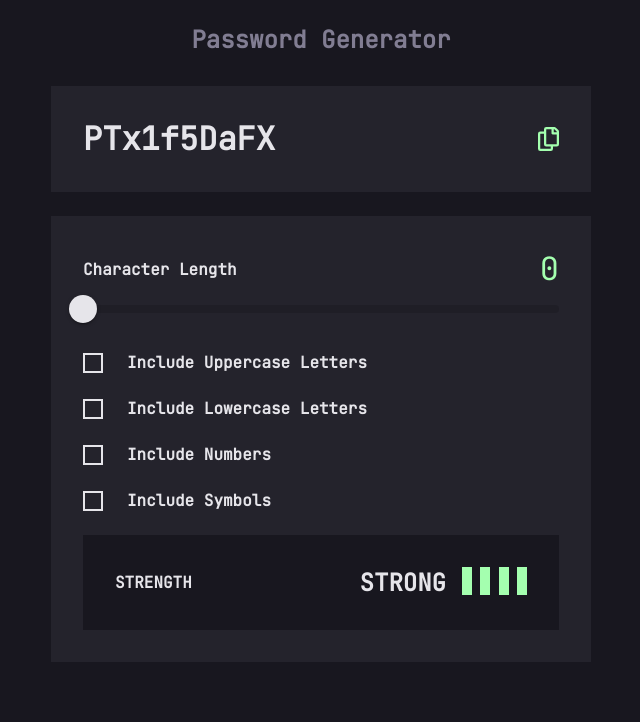
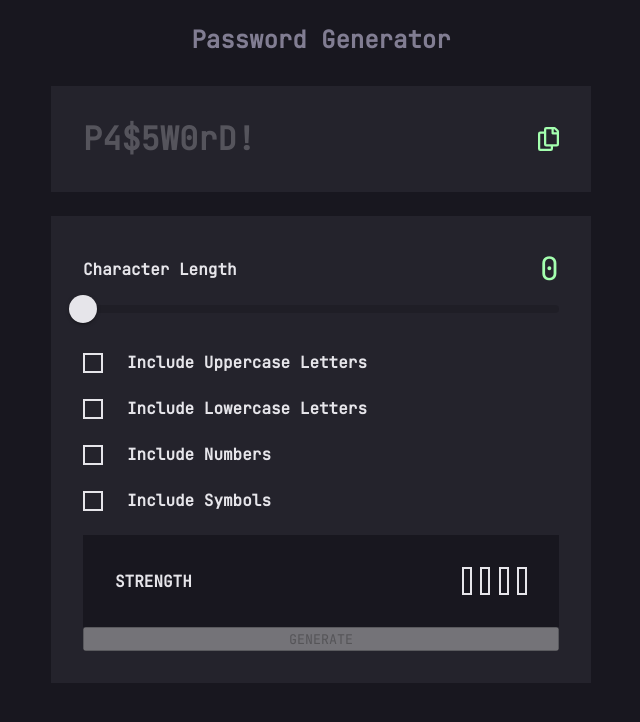
Before and after one commit to Solenoden/password-generator.react, a React (Create React App) app: page / in a window 1280 px wide. Shown: the top 722 px of the page, without its empty margins (319-959 px from the left). Built offline with nearby package versions, Linux system fonts and the light colour scheme.

Commit message:
Create logic to generate passwords and to assess their strength. Hook up to main page

```diff
--- a/package.json
+++ b/package.json
@@ -13,12 +13,15 @@
     "@types/node": "^16.18.96",
     "@types/react": "^18.3.1",
     "@types/react-dom": "^18.3.0",
+    "@types/zxcvbn": "^4.4.4",
+    "generate-password-browser": "^1.1.0",
     "react": "^18.3.1",
     "react-dom": "^18.3.1",
     "react-scripts": "5.0.1",
     "sass": "^1.75.0",
     "typescript": "^4.9.5",
-    "web-vitals": "^2.1.4"
+    "web-vitals": "^2.1.4",
+    "zxcvbn": "^4.4.2"
   },
   "scripts": {
     "start": "react-scripts start",
--- a/src/components/checkbox-input/CheckboxInput.tsx
+++ b/src/components/checkbox-input/CheckboxInput.tsx
@@ -1,11 +1,15 @@
 import './CheckboxInput.scss';
-import React from "react";
+import React, { useEffect } from "react";
 import checkIcon from '../../assets/images/icon-check.svg';
 
-type CheckboxInputProps = { label: string };
+type CheckboxInputProps = { label: string, onChange: (value: boolean) => void };
 
 function CheckboxInput(props: CheckboxInputProps) {
     const [value, setValue] = React.useState<boolean>(false);
+
+    useEffect(() => {
+        props.onChange(value);
+    }, [value, props.onChange]);
 
     function toggleCheckbox(): void {
         setValue(!value);
--- a/src/components/password-generator-page/PasswordGeneratorPage.scss
+++ b/src/components/password-generator-page/PasswordGeneratorPage.scss
@@ -49,6 +49,10 @@ h6 {
   margin-bottom: 23px;
 }
 
+.placeholder {
+  opacity: 0.25;
+}
+
 @include apply-to-desktop() {
   #content-container {
     margin-left: auto;
--- a/src/components/password-generator-page/PasswordGeneratorPage.tsx
+++ b/src/components/password-generator-page/PasswordGeneratorPage.tsx
@@ -4,8 +4,43 @@ import SliderInput from "../slider-input/SliderInput";
 import CheckboxInput from "../checkbox-input/CheckboxInput";
 import PasswordStrengthIndicator from "../password-strength-indicator/PasswordStrengthIndicator";
 import { PasswordStrength } from "../../enums/password-strength.enum";
+import { PasswordService } from "../../services/password.service";
+import React from "react";
+
+const PASSWORD_PLACEHOLDER = 'P4$5W0rD!';
 
 function PasswordGeneratorPage() {
+    const passwordService = PasswordService.getInstance();
+
+    const [password, setPassword] = React.useState<string>('');
+    const [passwordStrength, setPasswordStrength] = React.useState<PasswordStrength | null>(null);
+
+    const [length, setLength] = React.useState<number>(4);
+    const [shouldIncludeUppercase, setShouldIncludeUppercase] = React.useState<boolean>(false);
+    const [shouldIncludeLowercase, setShouldIncludeLowercase] = React.useState<boolean>(false);
+    const [shouldIncludeSymbols, setShouldIncludeSymbols] = React.useState<boolean>(false);
+    const [shouldIncludeNumbers, setShouldIncludeNumbers] = React.useState<boolean>(false);
+
+    function generatePassword() {
+        const newPassword = passwordService.generatePassword({
+            length,
+            shouldIncludeLowercase,
+            shouldIncludeNumbers,
+            shouldIncludeUppercase,
+            shouldIncludeSymbols
+        });
+        setPassword(newPassword);
+
+        const assessedStrength = passwordService.assessPasswordStrength(newPassword);
+        setPasswordStrength(assessedStrength);
+    }
+
+    function determineCanGeneratePassword(): boolean {
+        return length > 2 && [
+            shouldIncludeLowercase, shouldIncludeUppercase, shouldIncludeNumbers, shouldIncludeSymbols
+        ].includes(true);
+    }
+
     return (
         <div id="page-container">
             <div id="content-container">
@@ -13,7 +48,11 @@ function PasswordGeneratorPage() {
 
                 <div id="password-card" className="card">
                     <div className="row justify-content-between align-items-center">
-                        <h6 className="heading-large">PTx1f5DaFX</h6>
+                        { password ?
+                            <h6 className="heading-large">{ password }</h6> :
+                            <h6 className="heading-large placeholder">{ PASSWORD_PLACEHOLDER }</h6>
+                        }
+
                         <img src={copyIcon} alt="Copy to Clipboard"/>
                     </div>
                 </div>
@@ -21,25 +60,27 @@ function PasswordGeneratorPage() {
                 <div id="generate-password-card" className="card">
                     <div id="inputs">
                         <div className="input-container">
-                            <SliderInput label="Character Length" min={4} max={16}></SliderInput>
+                            <SliderInput label="Character Length" min={0} max={16} onChange={setLength}></SliderInput>
                         </div>
                         <div className="input-container">
-                            <CheckboxInput label="Include Uppercase Letters"></CheckboxInput>
+                            <CheckboxInput label="Include Uppercase Letters" onChange={setShouldIncludeUppercase}></CheckboxInput>
                         </div>
                         <div className="input-container">
-                            <CheckboxInput label="Include Lowercase Letters"></CheckboxInput>
+                            <CheckboxInput label="Include Lowercase Letters" onChange={setShouldIncludeLowercase}></CheckboxInput>
                         </div>
                         <div className="input-container">
-                            <CheckboxInput label="Include Numbers"></CheckboxInput>
+                            <CheckboxInput label="Include Numbers" onChange={setShouldIncludeNumbers}></CheckboxInput>
                         </div>
                         <div className="input-container">
-                            <CheckboxInput label="Include Symbols"></CheckboxInput>
+                            <CheckboxInput label="Include Symbols" onChange={setShouldIncludeSymbols}></CheckboxInput>
                         </div>
                     </div>
                     <div className="card card-dark">
-                        {/* TODO: Pass strength estimation through */}
-                        <PasswordStrengthIndicator strength={PasswordStrength.Strong}></PasswordStrengthIndicator>
+                        <PasswordStrengthIndicator strength={passwordStrength}></PasswordStrengthIndicator>
                     </div>
+
+                    {/* TODO: Replace with custom button */}
+                    <button onClick={generatePassword} disabled={!determineCanGeneratePassword()}>GENERATE</button>
                 </div>
             </div>
         </div>
--- a/src/components/slider-input/SliderInput.tsx
+++ b/src/components/slider-input/SliderInput.tsx
@@ -1,11 +1,15 @@
 import './SliderInput.scss';
 import { Slider } from "@mui/material";
-import React from "react";
+import React, { useEffect } from "react";
 
-type SliderInputProps = { min: number, max: number, label: string };
+type SliderInputProps = { min: number, max: number, label: string, onChange: (value: number) => void };
 
 function SliderInput(props: SliderInputProps) {
     const [value, setValue] = React.useState(0);
+
+    useEffect(() => {
+        props.onChange(value);
+    }, [value, props.onChange]);
 
     function handleValueChange(event: Event, newValue: number | number[]): void {
         setValue(newValue as number);
--- /dev/null
+++ b/src/services/password.service.ts
@@ -0,0 +1,41 @@
+import passwordGenerator from 'generate-password-browser';
+import passwordStrengthAssessor from 'zxcvbn';
+import {PasswordGenerationOptions} from "../interfaces/password-generation-options.interface";
+import {PasswordStrength} from "../enums/password-strength.enum";
+
+let _instance: PasswordService;
+
+export const PASSWORD_STRENGTHS_RANKED = [
+    PasswordStrength.Weakest,
+    PasswordStrength.Weak,
+    PasswordStrength.Medium,
+    PasswordStrength.Strong,
+];
+
+export class PasswordService {
+    static getInstance(): PasswordService {
+        if (!_instance) _instance = new PasswordService();
+        return _instance;
+    }
+
+    public generatePassword(options: PasswordGenerationOptions): string {
+        const newPassword = passwordGenerator.generate({
+            length: options.length,
+            uppercase: options.shouldIncludeUppercase || false,
+            lowercase: options.shouldIncludeLowercase || false,
+            numbers: options.shouldIncludeNumbers || false,
+            symbols: options.shouldIncludeSymbols || false,
+            strict: true,
+            excludeSimilarCharacters: true
+        });
+
+        return newPassword;
+    }
+
+    public assessPasswordStrength(password: string): PasswordStrength {
+        const assessment = passwordStrengthAssessor(password);
+        const strengthPercentage = (assessment.score + 1) / 5 * 100;
+        const strengthIndex = Math.floor((strengthPercentage / 100) * (PASSWORD_STRENGTHS_RANKED.length - 1));
+        return PASSWORD_STRENGTHS_RANKED[strengthIndex];
+    }
+}
```
Also changed, not shown: src/interfaces/password-generation-options.interface.ts (added, +7 -0 lines), 1 other file (tests, documents, lock files or other folders).
